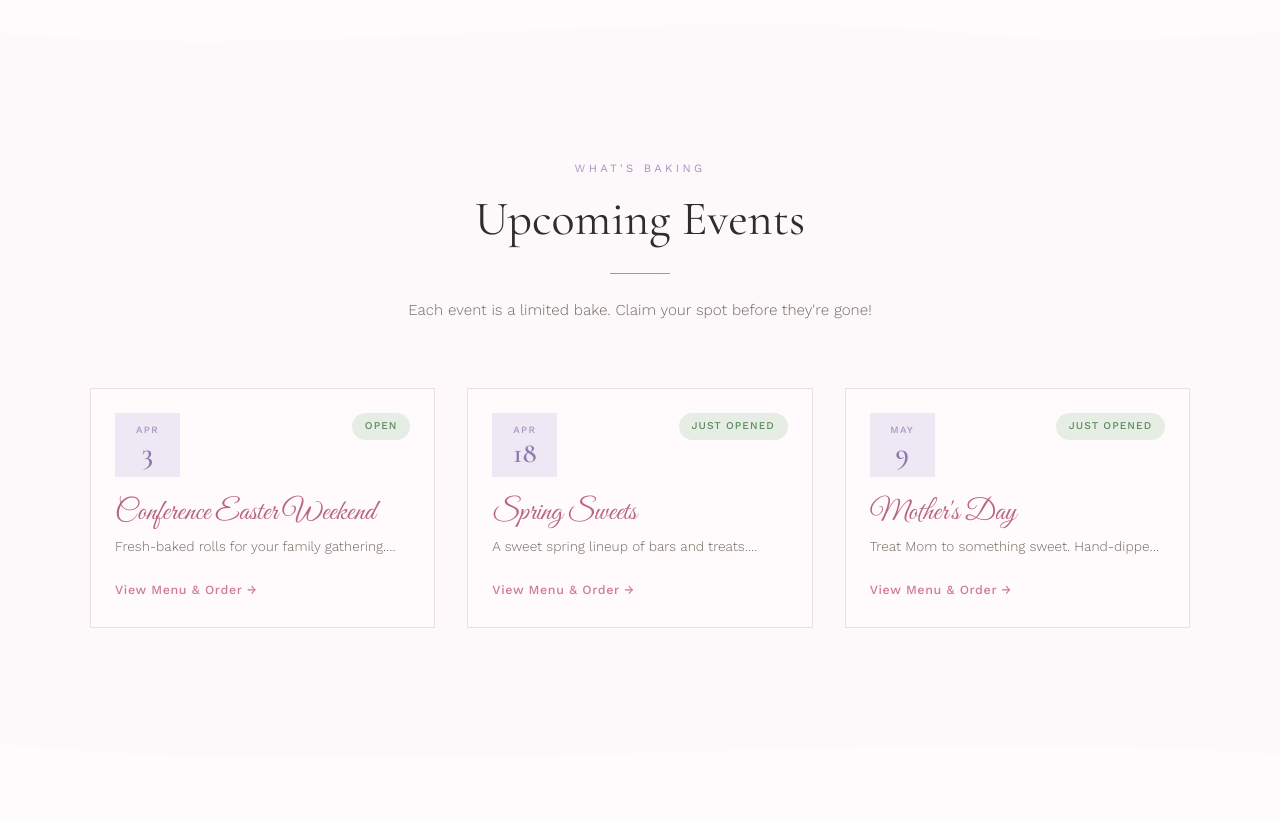
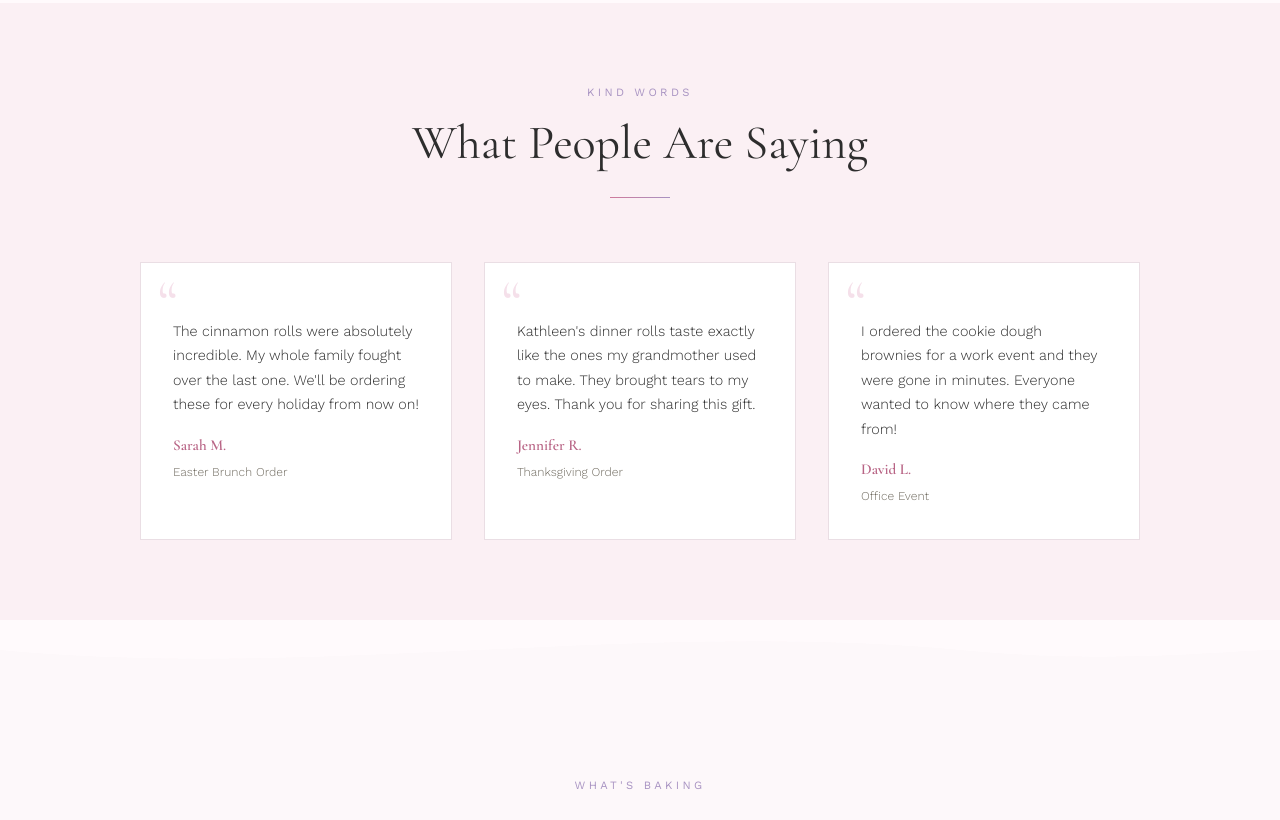
Before and after one commit to CircaSle7in/kathleens-kitchen, a website: page index.html in a window 1280 px wide. Shown: the part 1667-2487 px from the top of the page. Drawn offline with nearby package versions, Linux system fonts and the light colour scheme.

Commit message:
feat: add testimonials section with customer quotes
Co-Authored-By: Claude Sonnet 4.6 <noreply@anthropic.com>

```diff
--- a/index.html
+++ b/index.html
@@ -429,6 +429,57 @@
             font-size: 2rem;
             color: var(--pink);
             margin-top: 1.5rem;
+        }
+
+        /* ═══════════════════════════════════════════
+           TESTIMONIALS
+           ═══════════════════════════════════════════ */
+        .testimonials {
+            background: var(--pink-pale);
+            padding: 5rem 2rem;
+        }
+        .testimonial-grid {
+            display: grid;
+            grid-template-columns: repeat(auto-fit, minmax(280px, 1fr));
+            gap: 2rem;
+            max-width: 1000px;
+            margin: 0 auto;
+        }
+        .testimonial-card {
+            background: white;
+            padding: 2rem;
+            border: 1px solid var(--border);
+            position: relative;
+        }
+        .testimonial-card::before {
+            content: '\201C';
+            font-family: 'Cormorant Garamond', serif;
+            font-size: 4rem;
+            color: var(--pink-light);
+            position: absolute;
+            top: 0.5rem;
+            left: 1rem;
+            line-height: 1;
+        }
+        .testimonial-text {
+            font-family: 'Work Sans', sans-serif;
+            font-size: 0.9rem;
+            font-weight: 300;
+            color: var(--charcoal);
+            line-height: 1.7;
+            margin-bottom: 1rem;
+            padding-top: 1.5rem;
+        }
+        .testimonial-author {
+            font-family: 'Cormorant Garamond', serif;
+            font-weight: 600;
+            font-size: 0.95rem;
+            color: var(--pink-dark);
+        }
+        .testimonial-context {
+            font-size: 0.75rem;
+            color: var(--taupe);
+            margin-top: 0.2rem;
         }
 
         /* ═══════════════════════════════════════════
@@ -1413,6 +1464,36 @@
                 <svg width="16" height="16" viewBox="0 0 24 24" fill="none" stroke="currentColor" stroke-width="2" stroke-linecap="round" stroke-linejoin="round"><rect x="2" y="2" width="20" height="20" rx="5" ry="5"/><path d="M16 11.37A4 4 0 1 1 12.63 8 4 4 0 0 1 16 11.37z"/><line x1="17.5" y1="6.5" x2="17.51" y2="6.5"/></svg>
                 Follow on Instagram
             </a>
+        </div>
+    </div>
+</section>
+
+<!-- ═══════════════════════════════════════════
+     TESTIMONIALS
+     ═══════════════════════════════════════════ -->
+<section class="testimonials section">
+    <div class="section-wide">
+        <div class="section-header fade-in">
+            <div class="section-label">Kind Words</div>
+            <h2 class="section-title">What People Are Saying</h2>
+            <div class="section-divider"></div>
+        </div>
+        <div class="testimonial-grid fade-in">
+            <div class="testimonial-card">
+                <div class="testimonial-text">The cinnamon rolls were absolutely incredible. My whole family fought over the last one. We'll be ordering these for every holiday from now on!</div>
+                <div class="testimonial-author">Sarah M.</div>
+                <div class="testimonial-context">Easter Brunch Order</div>
+            </div>
+            <div class="testimonial-card">
+                <div class="testimonial-text">Kathleen's dinner rolls taste exactly like the ones my grandmother used to make. They brought tears to my eyes. Thank you for sharing this gift.</div>
+                <div class="testimonial-author">Jennifer R.</div>
+                <div class="testimonial-context">Thanksgiving Order</div>
+            </div>
+            <div class="testimonial-card">
+                <div class="testimonial-text">I ordered the cookie dough brownies for a work event and they were gone in minutes. Everyone wanted to know where they came from!</div>
+                <div class="testimonial-author">David L.</div>
+                <div class="testimonial-context">Office Event</div>
+            </div>
         </div>
     </div>
 </section>
```
